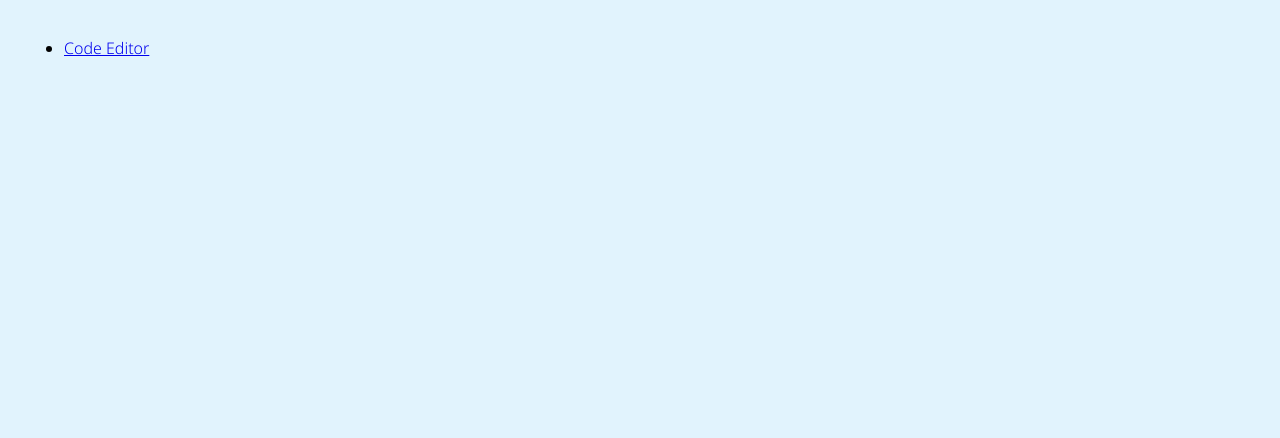
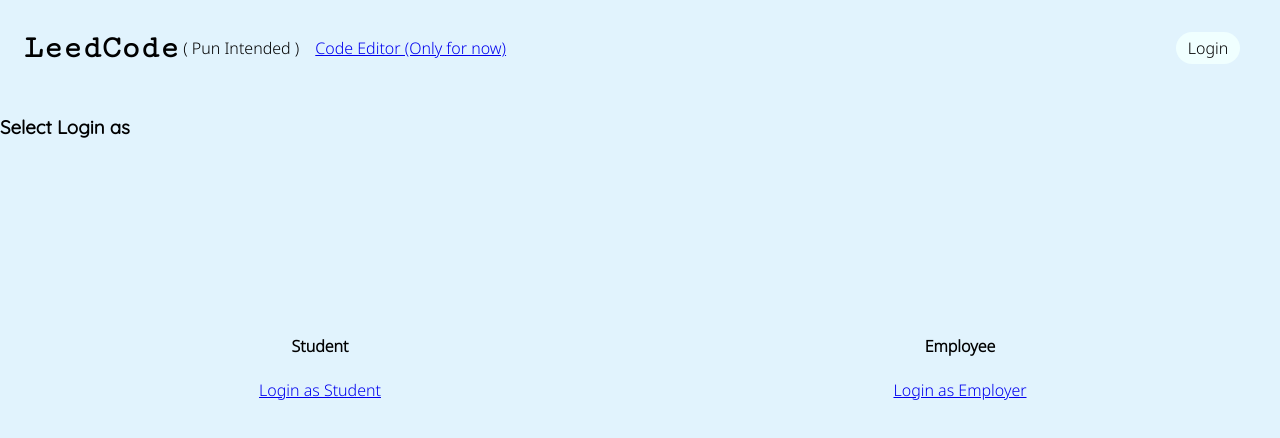
Before and after one commit to lazim17/LeedCode, a React (Create React App) app: page /login in a window 1280 px wide. Before the commit this address had no page. Shown: the top 438 px of the page. Built offline with nearby package versions, Linux system fonts and the light colour scheme.

Commit message:
New Routes, Navbar and Login Components

```diff
--- a/src/App.jsx
+++ b/src/App.jsx
@@ -1,7 +1,10 @@
 import React from 'react'
 import CodeEditor from './CodeEditor/CodeEditor'
-import Navbar from './navbar'
+import Navbar from './NavBar/navbar'
 import { Route,Routes } from 'react-router-dom'
+import StudentLogin from './LoginForms/StudentLogin'
+import EmployerLogin from './LoginForms/EmployerLogin'
+import LoginSelect from './LoginForms/LoginSelect'
 
 
 export default function App() {
@@ -10,6 +13,9 @@ export default function App() {
       <Navbar />
       <Routes>
         <Route path="/question" element={<CodeEditor />} />
+        <Route path="/login/student" element={<StudentLogin />}/>
+        <Route path="/login/employer" element={<EmployerLogin />}/>
+        <Route path="/login" element={<LoginSelect />}/>
       </Routes>
     </div>
   )
--- /dev/null
+++ b/src/LoginForms/EmployerLogin.jsx
@@ -0,0 +1,9 @@
+import React from 'react'
+
+export default function EmployerLogin() {
+  return (
+    <div className='container'>
+      <h3>Login as Employer Page</h3>
+    </div>
+  )
+}
--- /dev/null
+++ b/src/LoginForms/Login.css
@@ -0,0 +1,13 @@
+.select-container{
+    display: flex;
+    width:100vw;
+    height: 50vh;
+    align-items: center;
+    justify-content: space-between;
+}
+.option-container{
+    text-align: center;
+    width: 50vw;
+    display: flex;
+    justify-content: center;
+}
--- /dev/null
+++ b/src/LoginForms/LoginSelect.jsx
@@ -0,0 +1,25 @@
+import React from "react";
+import { Link } from "react-router-dom";
+import "./Login.css";
+
+export default function LoginSelect() {
+  return (
+    <div>
+      <h3>Select Login as</h3>
+      <div className="select-container">
+        <div className="option-container">
+          <div className="option-details">
+            <h4>Student</h4>
+            <Link to="/login/student">Login as Student</Link>
+          </div>
+        </div>
+        <div className="option-container">
+          <div className="option-details">
+            <h4>Employee</h4>
+            <Link to="/login/employer">Login as Employer</Link>
+          </div>
+        </div>
+      </div>
+    </div>
+  );
+}
--- /dev/null
+++ b/src/LoginForms/StudentLogin.jsx
@@ -0,0 +1,9 @@
+import React from 'react'
+
+export default function StudentLogin() {
+  return (
+    <div className='container'>
+      <h3>Login as Student Page</h3>
+    </div>
+  )
+}
--- /dev/null
+++ b/src/NavBar/navbar.css
@@ -0,0 +1,35 @@
+nav ul li{
+    list-style-type: none;
+}
+
+.navbar{
+    width: 97vw;
+}
+.navbar ul{
+    width: 95vw;
+    display: flex;
+    padding: 0%;
+    align-items: center;
+}
+.navbar ul li{
+    display: flex;
+    align-items: center;
+    justify-content: start;
+    padding: 0 1rem 0 0;
+}
+
+.navbar .login{
+    background-color: azure;
+    margin-left: auto;
+    padding: 0%;
+    width: 5vw;
+    display: flex;
+    justify-content: center;
+    align-items: center;
+    border-radius: 20px;
+    height: 2rem;
+}
+.login a{
+    text-decoration: none;
+    color: black;
+}
--- /dev/null
+++ b/src/NavBar/navbar.jsx
@@ -0,0 +1,36 @@
+// Navbar.js
+import React from "react";
+import { Link, useLocation } from "react-router-dom";
+import "./navbar.css";
+
+const Navbar = () => {
+  const location = useLocation();
+
+  // Conditionally render the navbar except on the /question route
+  const renderNavbar = location.pathname !== "/question";
+
+  return (
+    <div>
+      {renderNavbar && (
+        <nav className="navbar">
+          <ul>
+            <li>
+            <h2>LeedCode</h2>&nbsp;
+            <p>( Pun Intended )</p>
+            </li>
+            <li>
+              <Link to="/question">Code Editor (Only for now)</Link>
+            </li>
+            <li className="login">
+              <Link to="/login">
+                Login
+              </Link>
+            </li>
+          </ul>
+        </nav>
+      )}
+    </div>
+  );
+};
+
+export default Navbar;
--- a/src/navbar.jsx
+++ /dev/null
@@ -1,26 +0,0 @@
-// Navbar.js
-import React from "react";
-import { Link,useLocation } from "react-router-dom";
-
-const Navbar = () => {
-    const location = useLocation();
-
-  // Conditionally render the navbar except on the /question route
-  const renderNavbar = location.pathname !== '/question';
-
-  return (
-    <div>
-      {renderNavbar && (
-        <nav>
-          <ul>
-            <li>
-              <Link to="/question">Code Editor</Link>
-            </li>
-          </ul>
-        </nav>
-      )}
-    </div>
-    );
-};
-
-export default Navbar;
```
